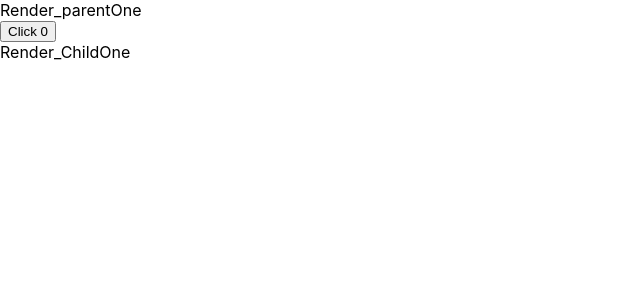
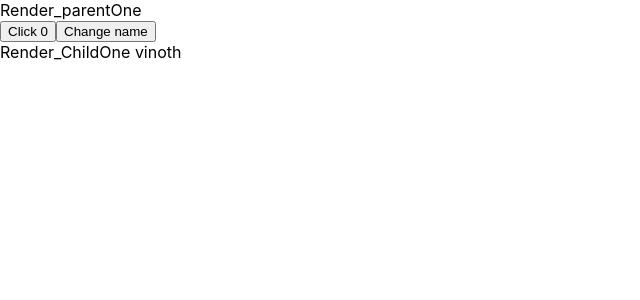
Before and after one commit to Vmadhavan2310/react_typescript, a React (Create React App) app: page / in a window 1280 px wide. Shown: the top 300 px of the page, without its empty margins (0-640 px from the left). Built offline with nearby package versions, Linux system fonts and the light colour scheme.

Commit message:
Memo comp

```diff
--- a/src/App.tsx
+++ b/src/App.tsx
@@ -34,7 +34,6 @@ import Render_useReducer from './Components/Rendering/Render_useReducer';
 import Render_stateObj from './Components/Rendering/Render_stateObj';
 import Render_parentComp from './Components/Rendering/Render_parentComp';
 import Render_parentOne from './Components/Rendering/Render_parentOne';
-import Render_ChildOne from './Components/Rendering/Render_ChildOne';
 export type rendersCount={
 
       count:number
@@ -106,9 +105,7 @@ function App() {
       {/* <Render_useReducer/> */}
       {/* <Render_stateObj/> */}
       {/* <Render_parentComp/> */}
-      <Render_parentOne>
-        <Render_ChildOne/>
-      </Render_parentOne>
+      <Render_parentOne/>
      </div>
   );
 }
--- a/src/Components/Rendering/Render_ChildOne.tsx
+++ b/src/Components/Rendering/Render_ChildOne.tsx
@@ -1,10 +1,12 @@
 import React from 'react'
-
-function Render_ChildOne() {
+interface childOnenameProps{
+    name:string
+}
+function Render_ChildOne({name}:childOnenameProps) {
     console.log("child one comp renders")
   return (
-    <div>Render_ChildOne</div>
+    <div>Render_ChildOne {name}</div>
   )
 }
 
-export default Render_ChildOne
+export default React.memo(Render_ChildOne)
--- a/src/Components/Rendering/Render_parentOne.tsx
+++ b/src/Components/Rendering/Render_parentOne.tsx
@@ -1,16 +1,16 @@
 import React, { useState } from 'react'
 import Render_ChildOne from './Render_ChildOne';
-interface childOneProps{
-    children:React.ReactNode
-}
-function Render_parentOne({children}:childOneProps) {
+
+function Render_parentOne() {
     const [num,setNum]=useState(0);
+    const [name,setName]=useState('vinoth')
     console.log("parent comp renders")
   return (
     <>
     <div>Render_parentOne</div>
     <button onClick={()=>setNum(c=>c+1)}>Click {num}</button>
-   {children}
+    <button onClick={()=>setName(c=>`${c} ${'madhavan'}`)}>Change name</button>
+    <Render_ChildOne name={name}/>
     </>
   )
 }
```
